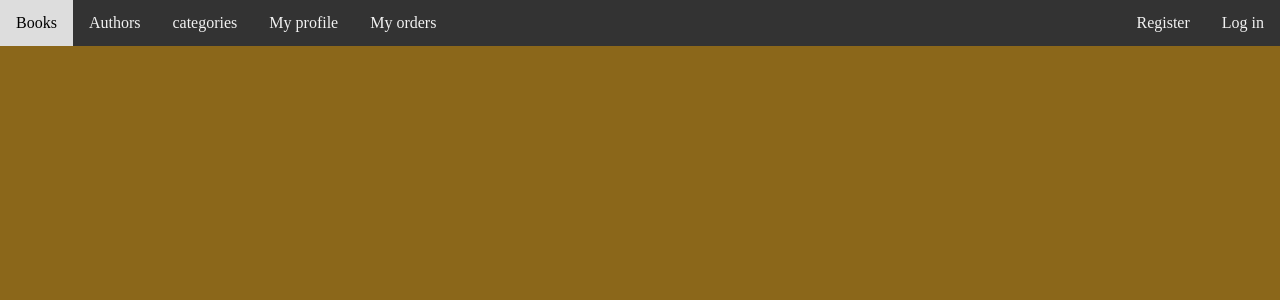
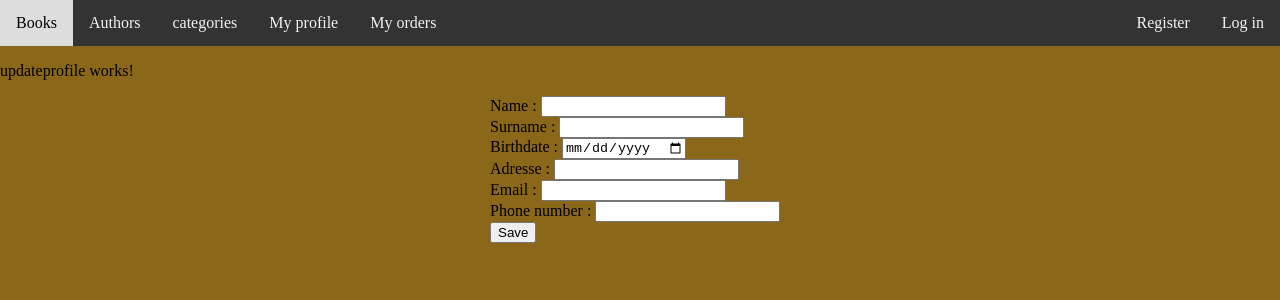
Before and after one commit to Nico7522/angular-librairie, an Angular app: page /profil/1/update in a window 1280 px wide. Before the commit this address led to /. Shown: the top 300 px of the page. Built offline with nearby package versions, Linux system fonts and the light colour scheme; no server answers.

Commit message:
Travail sur update profil

```diff
--- a/src/app/app-routing.module.ts
+++ b/src/app/app-routing.module.ts
@@ -10,14 +10,15 @@ import { CategoriesComponent } from './members/categories/categories.component';
 import { MembersComponent } from './members/members.component';
 import { MembersModule } from './members/members.module';
 import { ProfileComponent } from './shared/profile/profile.component';
+import { UpdateprofileComponent } from './shared/profile/updateprofile/updateprofile.component';
 
 const routes: Routes = [
   {path: '', component: MembersComponent, loadChildren: () => import('./members/members.module').then(m => MembersModule)},
   {path: 'gestion', component: GestionComponent, loadChildren: () => import('./gestion/gestion.module').then(m => GestionModule)},
   {path: 'login', component: LoginComponent},
   {path: 'register', component: RegisterComponent},
-  // {path: 'profil', component: ProfileComponent},
   {path: 'profil/:id', component: ProfileComponent},
+  {path: 'profil/:id/update', component: UpdateprofileComponent},
   {path: 'books', component: BooksComponent},
   {path: 'authors', component: AuthorsComponent},
   {path: 'categories', component: CategoriesComponent},
--- a/src/app/app.module.ts
+++ b/src/app/app.module.ts
@@ -8,6 +8,7 @@ import { LoginComponent } from './auth/login/login.component';
 import { ReactiveFormsModule } from '@angular/forms';
 import { ProfileComponent } from './shared/profile/profile.component';
 import { RegisterComponent } from './auth/register/register.component';
+import { UpdateprofileComponent } from './shared/profile/updateprofile/updateprofile.component';
 
 @NgModule({
   declarations: [
@@ -15,7 +16,8 @@ import { RegisterComponent } from './auth/register/register.component';
     NavbarComponent,
     LoginComponent,
     ProfileComponent,
-    RegisterComponent
+    RegisterComponent,
+    UpdateprofileComponent
   ],
   imports: [
     BrowserModule,
--- a/src/app/shared/profile/profile.component.html
+++ b/src/app/shared/profile/profile.component.html
@@ -5,16 +5,18 @@
         <img [src]="imgPath + personnalInfo.avatar" >
 
     </div>
-    <input type="file" class="file-input" #fileUpload >
+    <input type="file" class="file-input" #fileUpload (change)="recupImg($event)">
     <div class="file-upload">
         <button class="show" (click)="fileUpload.click()"
          > Update image
         </button>
-        <button >Up</button>
+        <button (click)="updateAvatar(personnalInfo.id)">Up</button>
     </div>
     <h3> Name : {{personnalInfo.name}} <br> Surname : {{personnalInfo.surname}}</h3>
+    <p><strong>Birthdate :</strong> {{bdUser}}</p>
     <p><strong>Adresse :</strong> {{personnalInfo.adresse}}</p>
     <p><strong>Email :</strong> {{personnalInfo.email}}</p>
     <p><strong>Phone number :</strong> {{personnalInfo.phonenumber}}</p>
     <p><strong>Role :</strong> {{personnalInfo.role}}</p>
+    <button class="updateprofil" routerLink="/profil/{{personnalInfo.id}}/update">Update profile</button>
 </div>
--- a/src/app/shared/profile/profile.component.scss
+++ b/src/app/shared/profile/profile.component.scss
@@ -2,6 +2,10 @@ div {
     width: 300px;
     margin: auto;
     border: solid black 4px;
+    display: flex;
+    flex-direction: column;
+    justify-content: center;
+    align-items: center;
 }
 div.img {
     width: 50%;
@@ -47,5 +51,9 @@ h3, p {
   div.file-upload {
     border: none;
     width: 100%;
-    margin-left: 45px;
+
   }
+  .updateprofil {
+    width: 50%;
+
+  }
--- a/src/app/shared/profile/profile.component.ts
+++ b/src/app/shared/profile/profile.component.ts
@@ -1,5 +1,5 @@
 import { Component, OnInit } from '@angular/core';
-import { ActivatedRoute } from '@angular/router';
+import { ActivatedRoute, Router } from '@angular/router';
 import { User } from '../models/user';
 import { UserService } from '../services/user.service';
 
@@ -16,14 +16,49 @@ export class ProfileComponent implements OnInit {
   personnalInfo!: User;
   profileImg!: string;
   user!: User;
+  avatar!: File
+  birthdateUser!: any
+  bdUser!: string | string[];
   constructor(
     private _userService: UserService,
-    private _activeRoute: ActivatedRoute
+    private _activeRoute: ActivatedRoute,
+    private _router : Router
   ) {
     if (this.isConnected) {
       this.userId = parseInt(this._activeRoute.snapshot.params['id']);
 
     }
+  }
+  recupImg(e: any) {
+
+    this.avatar = e.target.files[0]
+
+  }
+
+  updateAvatar(id: number) {
+    this._userService.updateAvatar(id, this.avatar).subscribe({
+      next: (res) => {
+
+        console.log(res);
+
+      },
+      error: (err) => {
+        console.log(err);
+
+      },
+      complete: () => {
+        this._userService.getById(this.userId).subscribe({
+          next: (res) => {
+            console.log(res.result.avatar);
+            localStorage.removeItem('avatar');
+            localStorage.setItem('avatar', res.result.avatar)
+          }
+        })
+        window.location.reload()
+        this._router.navigateByUrl('/profile/:id')
+
+      }
+    })
   }
 
   ngOnInit(): void {
@@ -32,9 +67,16 @@ export class ProfileComponent implements OnInit {
     }
     this._userService.getById(this.userId).subscribe({
       next: (res) => {
+        this.birthdateUser = res.result.birthdate
+        this.bdUser = this.birthdateUser.toString()
+        this.bdUser = this.bdUser.slice(0,10)
+        // this.bdUser = this.bdUser[2][0]+[1]+'-'+this.bdUser[1]+'-'+this.bdUser[0]
+        console.log(this.bdUser);
+
         this.personnalInfo = res.result;
       },
       complete: () => {},
     });
   }
+
 }
--- /dev/null
+++ b/src/app/shared/profile/updateprofile/updateprofile.component.html
@@ -0,0 +1,33 @@
+<p>updateprofile works!</p>
+
+<section class="main">
+    <form [formGroup]="updateProfilForm" (ngSubmit)="update()">
+        <div>
+            <label for="name">Name : </label>
+            <input type="text" id="name" formControlName="name">
+        </div>
+        <div>
+            <label for="surname">Surname : </label>
+            <input type="text" id="surname" formControlName="surname">
+        </div>
+        <div>
+            <label for="birtdate">Birthdate : </label>
+            <input type="date" id="birtdate" formControlName="birtdate" value="1999-01-01">
+        </div>
+        <div>
+            <label for="adresse">Adresse : </label>
+            <input type="text" id="adresse" formControlName="adresse">
+        </div>
+        <div>
+            <label for="email">Email : </label>
+            <input type="email" id="email" formControlName="email">
+        </div>
+        <div>
+            <label for="phonenumber">Phone number : </label>
+            <input type="number" id="phonenumber" formControlName="phonenumber">
+        </div>
+        <button type="submit">Save</button>
+    </form>
+
+
+</section>
--- /dev/null
+++ b/src/app/shared/profile/updateprofile/updateprofile.component.scss
@@ -0,0 +1,4 @@
+.main {
+    width: 300px;
+    margin: auto;
+}
--- /dev/null
+++ b/src/app/shared/profile/updateprofile/updateprofile.component.ts
@@ -0,0 +1,76 @@
+import { Component, OnInit } from '@angular/core';
+import { FormBuilder, FormGroup, Validators } from '@angular/forms';
+import { ActivatedRoute, Router } from '@angular/router';
+import { UserService } from '../../services/user.service';
+
+@Component({
+  selector: 'app-updateprofile',
+  templateUrl: './updateprofile.component.html',
+  styleUrls: ['./updateprofile.component.scss']
+})
+export class UpdateprofileComponent implements OnInit {
+updateProfilForm: FormGroup
+userId!: number
+birthdateUser! : Date
+bdUser!: string | string[]
+
+constructor(private _fb: FormBuilder, private _activeRoute: ActivatedRoute, private _userService: UserService, private _router: Router) {
+  this.updateProfilForm = this._fb.group({
+    name: [null, Validators.required],
+      surname: [null, Validators.required],
+      birtdate: [null, Validators.required],
+      adresse: [null, Validators.required],
+      email: [null, [Validators.required, Validators.email]],
+      phonenumber: [
+        null,
+        [
+          Validators.required,
+          Validators.maxLength(9),
+          Validators.pattern(/^[0-9]{9}$/),
+        ],
+      ],
+  })
+
+  this.userId = this._activeRoute.snapshot.params['id'];
+}
+
+update() {
+  if (this.updateProfilForm.valid) {
+    this._userService.update(this.userId, this.updateProfilForm.value).subscribe({
+      next: () => {
+
+      },
+
+      complete: () => {
+        this._router.navigateByUrl(`/profil/${this.userId}`)
+      }
+
+    })
+  } else {
+    console.log('error');
+
+  }
+}
+
+ngOnInit(): void {
+    this._userService.getById(this.userId).subscribe({
+      next: (res) => {
+        this.birthdateUser = res.result.birthdate
+        this.bdUser = this.birthdateUser.toString()
+        this.bdUser = this.bdUser.split('-');
+        this.bdUser = this.bdUser[2][0]+[1]+'-'+this.bdUser[1]+'-'+this.bdUser[0]
+
+        this.updateProfilForm.patchValue({
+          name: res.result.name,
+          surname: res.result.surname,
+          birtdate: res.result.birthdate,
+          adresse: res.result.adresse,
+          email: res.result.email,
+          phonenumber: res.result.phonenumber,
+        })
+
+
+      }
+    })
+}
+}
--- a/src/app/shared/services/user.service.ts
+++ b/src/app/shared/services/user.service.ts
@@ -1,13 +1,14 @@
 import { HttpClient } from '@angular/common/http';
 import { Injectable } from '@angular/core';
 import { Observable } from 'rxjs';
-import { UserResult, UsersResult } from '../models/user';
+import { User, UserResult, UsersResult } from '../models/user';
 
 @Injectable({
   providedIn: 'root'
 })
 export class UserService {
   private _userUrl = "http://localhost:8080/api/user/"
+  avatar: FormData = new FormData()
   constructor(private _httpClient: HttpClient) { }
 
   getAll(): Observable<UsersResult> {
@@ -18,7 +19,16 @@ export class UserService {
     return this._httpClient.get<any>(this._userUrl+id)
   }
 
+  update(id: number, userToUpdate: User ): Observable<any> {
+    return this._httpClient.put(this._userUrl+id, userToUpdate)
+  }
+
   delete(id: number): Observable<any> {
     return this._httpClient.delete<any>(this._userUrl+id)
   }
+
+  updateAvatar(id: number, avatarF: File): Observable<any> {
+    this.avatar.append('avatar', avatarF)
+    return this._httpClient.patch(this._userUrl+id + '/updateavatar', this.avatar)
+  }
 }
```
Also changed, not shown: 1 other file (tests, documents, lock files or other folders).
